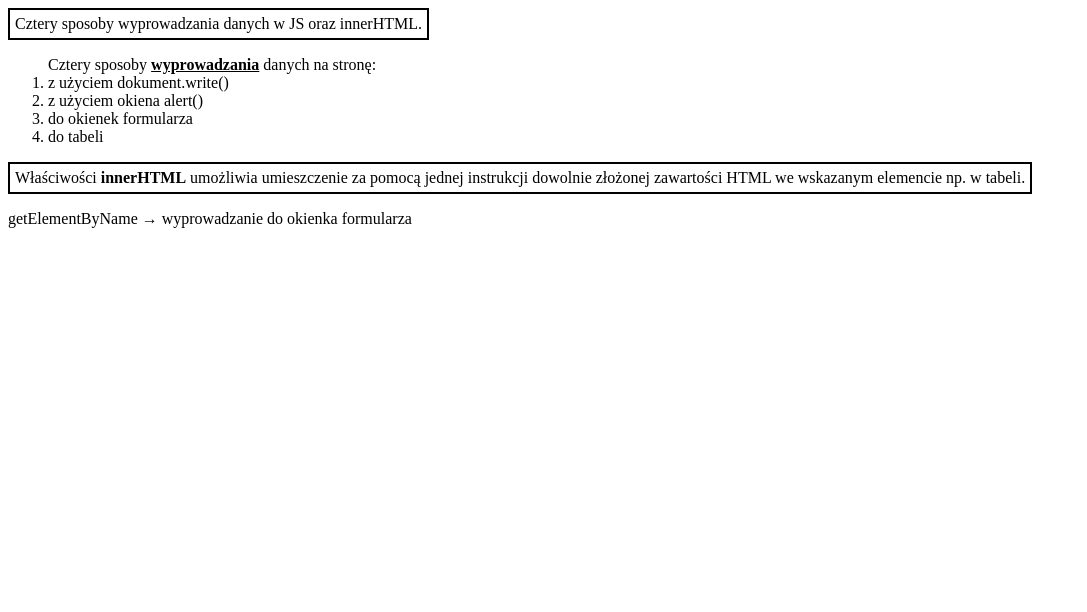
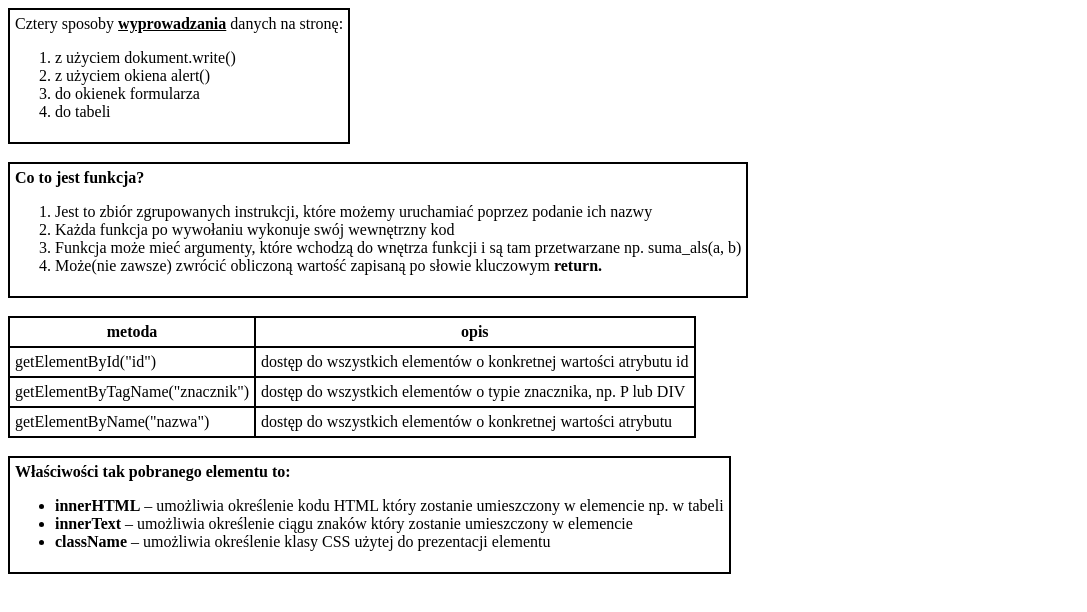
Before and after one commit to AlexanderAlSughari/Java-Script, a plain HTML site: page pages/zadanie16.html in a window 1280 px wide. Shown: the whole page, without its empty margins (0-1087 px from the left). Drawn offline with Linux system fonts and the light colour scheme.

Commit message:
Update zadanie16.html

```diff
--- a/pages/zadanie16.html
+++ b/pages/zadanie16.html
@@ -18,26 +18,66 @@
         <table>
             <tr>
                 <td>
-                    Cztery sposoby wyprowadzania danych w JS oraz innerHTML.
-                </td>
-            </tr>
-        </table>
+                    Cztery sposoby <b><u>wyprowadzania</u></b> danych na stronę:
                     <ol type="1.">
-            Cztery sposoby <b><u>wyprowadzania</u></b> danych na stronę:
                         <li>z użyciem dokument.write()</li>
                         <li>z użyciem okiena alert()</li>
                         <li>do okienek formularza</li>
                         <li>do tabeli</li>
                     </ol>
+                </td>
+            </tr>
+        </table>
+            <br>
             <table>
                 <tr>
                     <td>
-                    Właściwości <b>innerHTML</b> umożliwia umieszczenie za pomocą jednej instrukcji dowolnie złożonej zawartości HTML we wskazanym elemencie np. w tabeli.
+                        <b>Co to jest funkcja?</b>
+                        <ol type="1.">
+                            <li>Jest to zbiór zgrupowanych instrukcji, które możemy uruchamiać poprzez podanie ich nazwy</li>
+                            <li>Każda funkcja po wywołaniu wykonuje swój wewnętrzny kod</li>
+                            <li>Funkcja może mieć argumenty, które wchodzą do wnętrza funkcji i są tam przetwarzane np.
+                                suma_als(a, b)</li>
+                            <li>Może(nie zawsze) zwrócić obliczoną wartość zapisaną po słowie kluczowym <b>return.</b></li>
+                        </ol>
                     </td>
                 </tr>
             </table>
-        <p>
-            getElementByName &rarr; wyprowadzanie do okienka formularza
-        </p>
+                <br>
+            <table>
+                <tr>
+                    <td align="center";><b>metoda</b></td>
+                    <td align="center";><b>opis</b></td>
+                </tr>
+                <tr>
+                    <td>getElementById("id")</td>
+                    <td>dostęp do wszystkich elementów o konkretnej
+                        wartości atrybutu id</td>
+                </tr>
+                <tr>
+                    <td>getElementByTagName("znacznik")</td>
+                    <td>dostęp do wszystkich elementów o typie
+                        znacznika, np. P lub DIV </td>
+                </tr>
+                <tr>
+                    <td>getElementByName("nazwa") </td>
+                    <td>dostęp do wszystkich elementów o konkretnej
+                        wartości atrybutu</td>
+                </tr>
+            </table>
+                <br>
+            <table>
+                <tr>
+                    <td>
+                        <b>Właściwości tak pobranego elementu to:</b>
+                        <ul>
+                            <li><b>innerHTML</b> – umożliwia określenie kodu HTML który zostanie umieszczony w elemencie np. w
+                                tabeli</li>
+                            <li><b>innerText</b> – umożliwia określenie ciągu znaków który zostanie umieszczony w elemencie</li>
+                            <li><b>className</b> – umożliwia określenie klasy CSS użytej do prezentacji elementu</li>
+                        </ul>
+                    </td>
+                </tr>
+            </table>
     </body>
 </html>
```
Lines whose indentation alone changed are shown as unchanged.
